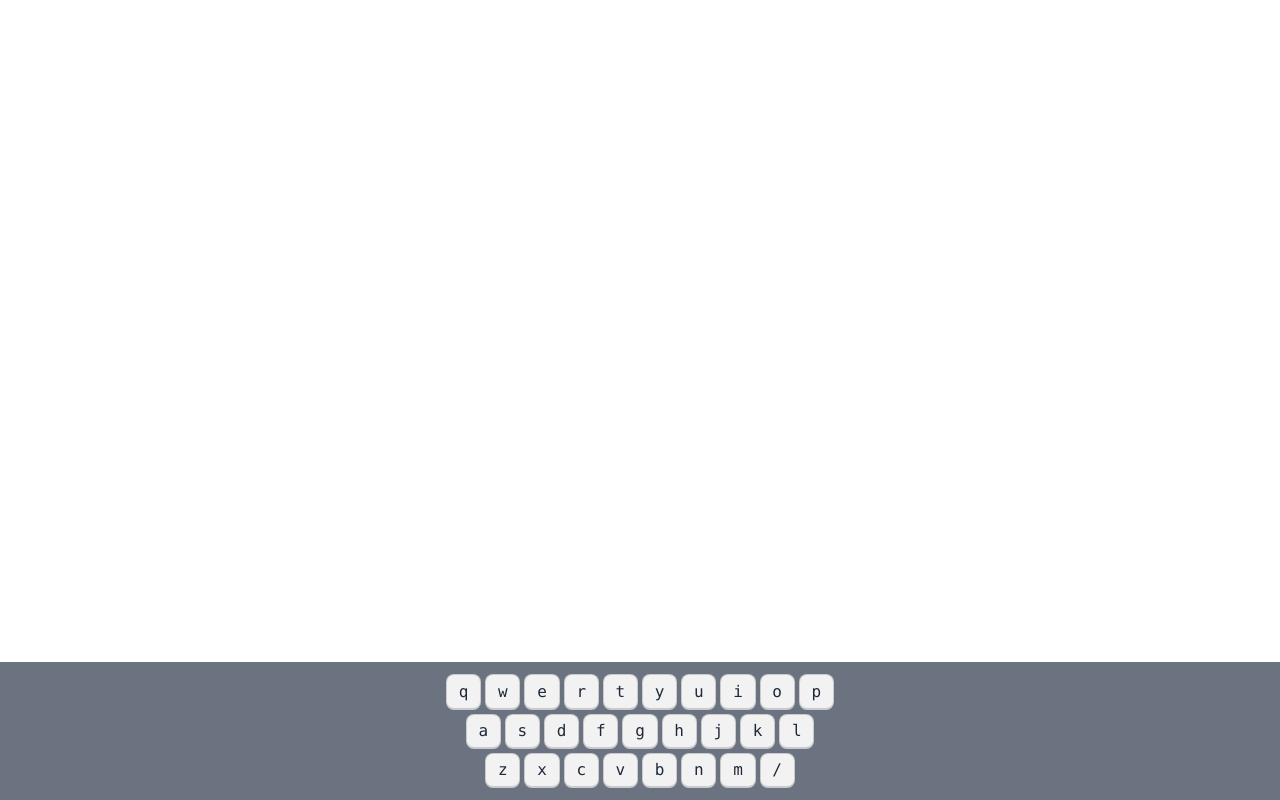
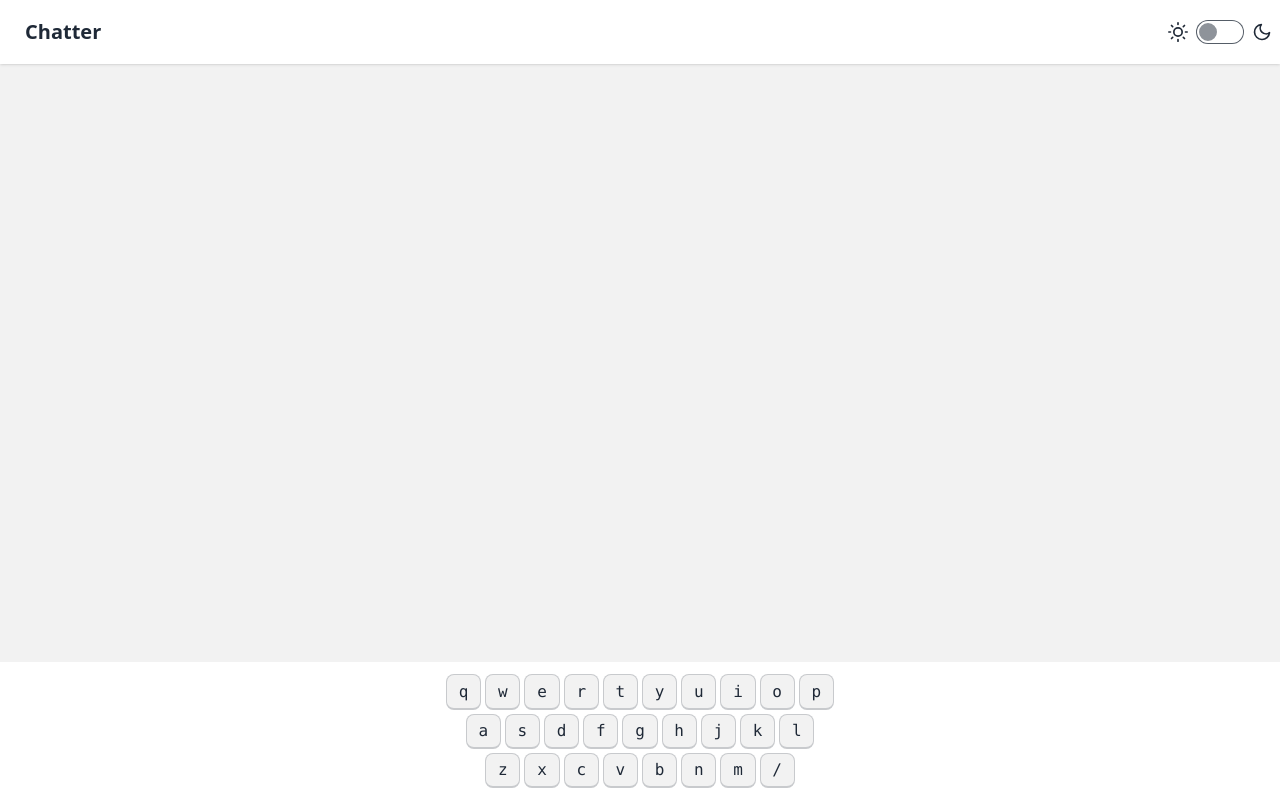
Before and after one commit to cyejing/chatter, a Vue app: page /playing in a window 1280 px wide. Built offline with nearby package versions, Linux system fonts and the light colour scheme.

Commit message:
dark switch

```diff
--- a/src/App.vue
+++ b/src/App.vue
@@ -1,5 +1,10 @@
-<script setup lang="ts"></script>
+<script setup lang="ts">
+import NavbarTop from '@/components/NavbarTop.vue'
+</script>
 <template>
-  <RouterView />
+  <div>
+    <NavbarTop></NavbarTop>
+    <RouterView />
+  </div>
 </template>
 <style scoped></style>
--- a/src/components/ContentLine.vue
+++ b/src/components/ContentLine.vue
@@ -6,7 +6,7 @@ defineProps(['event'])
 const store = useContentStore()
 const isLinePassed = function (lineIndex: number) {
   return {
-    'text-red-100': store.store.lineIndex - 1 >= lineIndex
+    'text-neutral': store.store.lineIndex - 1 >= lineIndex
   }
 }
 const isLineCharPassed = function (lineIndex: number, charIndex: number) {
@@ -15,14 +15,14 @@ const isLineCharPassed = function (lineIndex: number, charIndex: number) {
     charIndex == store.store.currentLineCharIndex
   ) {
     return {
-      'text-red-500': true
+      'text-secondary': true
     }
   } else if (
     lineIndex == store.store.lineIndex &&
     charIndex <= store.store.currentLineCharIndex - 1
   ) {
     return {
-      'text-red-100': true
+      'text-success': true
     }
   } else {
     return {}
@@ -30,7 +30,7 @@ const isLineCharPassed = function (lineIndex: number, charIndex: number) {
 }
 </script>
 <template>
-  <div class="text-center">
+  <div class="text-center pt-4">
     <template v-for="(line, i) in store.store.lines" :key="line">
       <p :class="isLinePassed(i)">
         <template v-for="(char, u) in line" :key="char">
--- /dev/null
+++ b/src/components/NavbarTop.vue
@@ -0,0 +1,79 @@
+<script setup lang="ts">
+import { useDark, usePreferredDark, useToggle } from '@vueuse/core'
+
+const realDark = usePreferredDark()
+useDark({
+  selector: 'html',
+  attribute: 'data-theme',
+  valueDark: 'dark',
+  valueLight: 'light',
+  disableTransition: false,
+  onChanged: function (isDark, defaultHandler, mode) {
+    defaultHandler(mode)
+    realDark.value = isDark
+  }
+})
+const appearanceDark = useDark({
+  selector: 'html',
+  attribute: 'data-theme',
+  valueDark: 'dark',
+  valueLight: 'light',
+  disableTransition: false,
+  storageKey: 'chatter-theme-appearance',
+  onChanged: function (isDark, defaultHandler, mode) {
+    defaultHandler(mode)
+    realDark.value = isDark
+  }
+})
+const toggleDark = useToggle(appearanceDark)
+</script>
+<template>
+  <div class="absolute top-0 left-0 w-screen shadow">
+    <div class="navbar bg-base-100">
+      <div class="flex-1">
+        <a class="btn btn-ghost text-xl">
+          <RouterLink to="/">Chatter</RouterLink>
+        </a>
+      </div>
+      <label class="flex cursor-pointer gap-2">
+        <svg
+          xmlns="http://www.w3.org/2000/svg"
+          width="20"
+          height="20"
+          viewBox="0 0 24 24"
+          fill="none"
+          stroke="currentColor"
+          stroke-width="2"
+          stroke-linecap="round"
+          stroke-linejoin="round"
+        >
+          <circle cx="12" cy="12" r="5" />
+          <path
+            d="M12 1v2M12 21v2M4.2 4.2l1.4 1.4M18.4 18.4l1.4 1.4M1 12h2M21 12h2M4.2 19.8l1.4-1.4M18.4 5.6l1.4-1.4"
+          />
+        </svg>
+        <input
+          type="checkbox"
+          value="synthwave"
+          class="toggle theme-controller"
+          :checked="realDark"
+          @click="toggleDark()"
+        />
+        <svg
+          xmlns="http://www.w3.org/2000/svg"
+          width="20"
+          height="20"
+          viewBox="0 0 24 24"
+          fill="none"
+          stroke="currentColor"
+          stroke-width="2"
+          stroke-linecap="round"
+          stroke-linejoin="round"
+        >
+          <path d="M21 12.79A9 9 0 1 1 11.21 3 7 7 0 0 0 21 12.79z"></path>
+        </svg>
+      </label>
+    </div>
+  </div>
+</template>
+<style scoped></style>
--- a/src/views/HomeView.vue
+++ b/src/views/HomeView.vue
@@ -6,7 +6,6 @@ import { useContentStore } from '@/stores/content'
 const store = useContentStore()
 const router = useRouter()
 
-// const textInput = ref('hello world\nni hao bob')
 const textInput = ref(
   'Provident cupiditate voluptatem et in. Quaerat fugiat, ut assumenda excepturi exercitationem quasi. In deleniti eaque aut repudiandae et a id nisi. '
 )
@@ -16,8 +15,10 @@ function submit() {
 }
 </script>
 <template>
+  <div class="w-screen bg-base-200">
     <main class="container mx-auto px-8 h-screen flex flex-col">
-    <div class="pt-6 pb-8 grow">
+      <div class="py-2 invisible"><button class="btn">sitg</button></div>
+      <div class="py-6 grow">
         <textarea
           class="textarea textarea-bordered resize-none w-full h-full"
           v-model="textInput"
@@ -26,9 +27,12 @@ function submit() {
       </div>
       <div class="py-2 invisible"><button class="btn">sitg</button></div>
     </main>
-  <div class="absolute bottom-0 left-0 w-screen bg-gray-500">
+  </div>
+  <div class="absolute bottom-0 left-0 w-screen bg-base-100">
     <div class="container mx-auto px-8 py-2 flex justify-end">
-      <button class="btn btn-sm btn-block" @click="submit">提交</button>
+      <button class="btn btn-primary btn-sm btn-block" @click="submit">
+        提交
+      </button>
     </div>
   </div>
 </template>
--- a/src/views/PlayingView.vue
+++ b/src/views/PlayingView.vue
@@ -23,10 +23,14 @@ function keyHandle(ev: KeyboardEvent) {
 }
 </script>
 <template>
-  <main class="container mx-auto flex flex-col h-screen">
-    <ContentLine :event="event"></ContentLine>
-  </main>
-  <div class="absolute bottom-0 left-0 w-screen bg-gray-500">
+  <div class="w-screen bg-base-200">
+    <main class="container mx-auto flex flex-col h-screen">
+      <div class="py-2 invisible"><button class="btn">sitg</button></div>
+      <ContentLine :event="event"></ContentLine>
+      <div class="py-2 invisible"><button class="btn">sitg</button></div>
+    </main>
+  </div>
+  <div class="absolute bottom-0 left-0 w-screen bg-base-100">
     <div class="container mx-auto py-2">
       <KdbKeyboard></KdbKeyboard>
     </div>
--- a/tailwind.config.js
+++ b/tailwind.config.js
@@ -12,8 +12,8 @@ export default {
   },
   plugins: [require('daisyui')],
   daisyui: {
-    themes: false, // false: only light + dark | true: all themes | array: specific themes like this ["light", "dark", "cupcake"]
-    darkTheme: 'light', // name of one of the included themes for dark mode
+    themes: ["light", "dark", "cupcake"], // false: only light + dark | true: all themes | array: specific themes like this ["light", "dark", "cupcake"]
+    darkTheme: 'drak', // name of one of the included themes for dark mode
     base: true, // applies background color and foreground color for root element by default
     styled: true, // include daisyUI colors and design decisions for all components
     utils: true, // adds responsive and modifier utility classes
```
Also changed, not shown: package.json (+7 -5 lines), 2 other files (tests, documents, lock files or other folders). Lines whose indentation alone changed are shown as unchanged.
